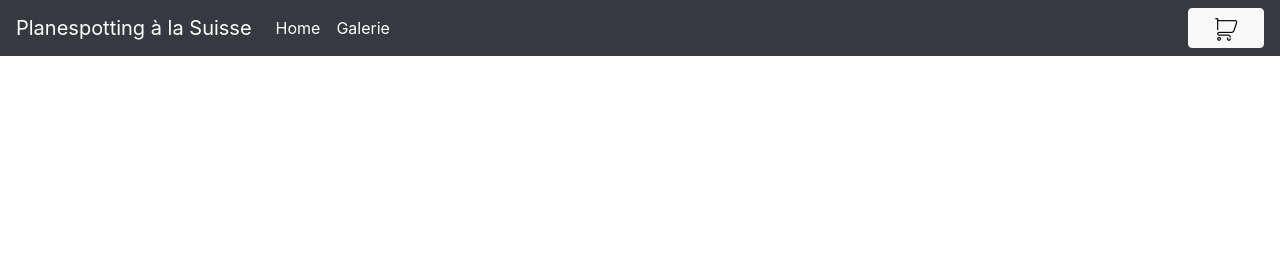
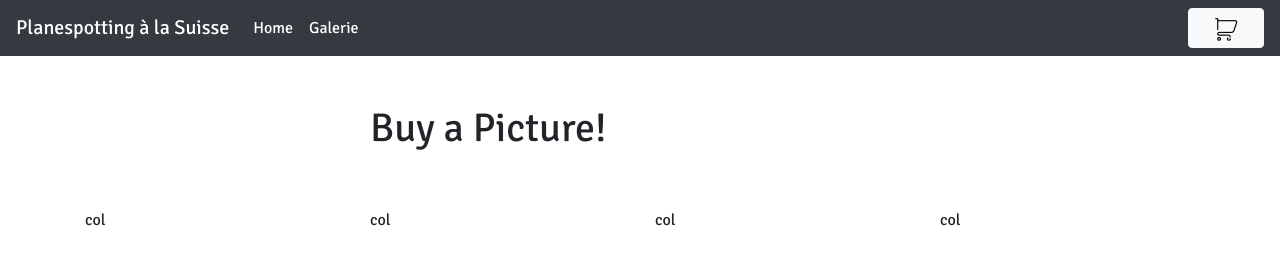
Before and after one commit to michelleisibach/M133Webshop, a website: page frontend/html/index.html in a window 1280 px wide. Drawn offline with nearby package versions, Linux system fonts and the light colour scheme.

Commit message:
added main page

```diff
--- a/frontend/assets/style.css
+++ b/frontend/assets/style.css
@@ -1,5 +1,5 @@
-h1 {
-    font-size: 200px;
+body {
+    font-family: 'Signika', sans-serif;
 }
 
 #checkoutimg {
--- a/frontend/html/index.html
+++ b/frontend/html/index.html
@@ -5,6 +5,7 @@
     <meta charset="UTF-8">
     <meta name="viewport" content="width=device-width, initial-scale=1.0">
     <meta http-equiv="X-UA-Compatible" content="ie=edge">
+    <link href="https://fonts.googleapis.com/css?family=Signika&display=swap" rel="stylesheet">
     <link rel="stylesheet" href="https://stackpath.bootstrapcdn.com/bootstrap/4.4.1/css/bootstrap.min.css" integrity="sha384-Vkoo8x4CGsO3+Hhxv8T/Q5PaXtkKtu6ug5TOeNV6gBiFeWPGFN9MuhOf23Q9Ifjh" crossorigin="anonymous">
     <link href="/assets/style.css" rel="stylesheet">
     <title> Dorfshop</title>
@@ -21,7 +22,7 @@
         <div class="collapse navbar-collapse" id="navbarSupportedContent">
             <ul class="navbar-nav mr-auto">
                 <li class="nav-item active">
-                    <a class="nav-link" href="#">Home <span class="sr-only">(current)</span></a>
+                    <a class="nav-link" href="/">Home <span class="sr-only">(current)</span></a>
                 </li>
                 <li class="nav-item active">
                     <a class="nav-link" href="#">Galerie <span class="sr-only">(current)</span></a>
@@ -32,12 +33,33 @@
             </form>
         </div>
     </nav>
+    <br>
+    <br>
+    <div id="content">
+        <div class="container">
+            <div class="row">
+                <div class="col">
 
-    <div id="content">
+                </div>
+                <div class="col-6">
+                    <h1>Buy a Picture!</h1>
+                </div>
+                <div class="col">
 
+                </div>
+            </div>
+        </div>
+        <br>
+        <br>
+        <div class="container">
+            <div class="row">
+                <div class="col">col</div>
+                <div class="col">col</div>
+                <div class="col">col</div>
+                <div class="col">col</div>
+            </div>
+        </div>
     </div>
-
-
 
 </body>
 
```
